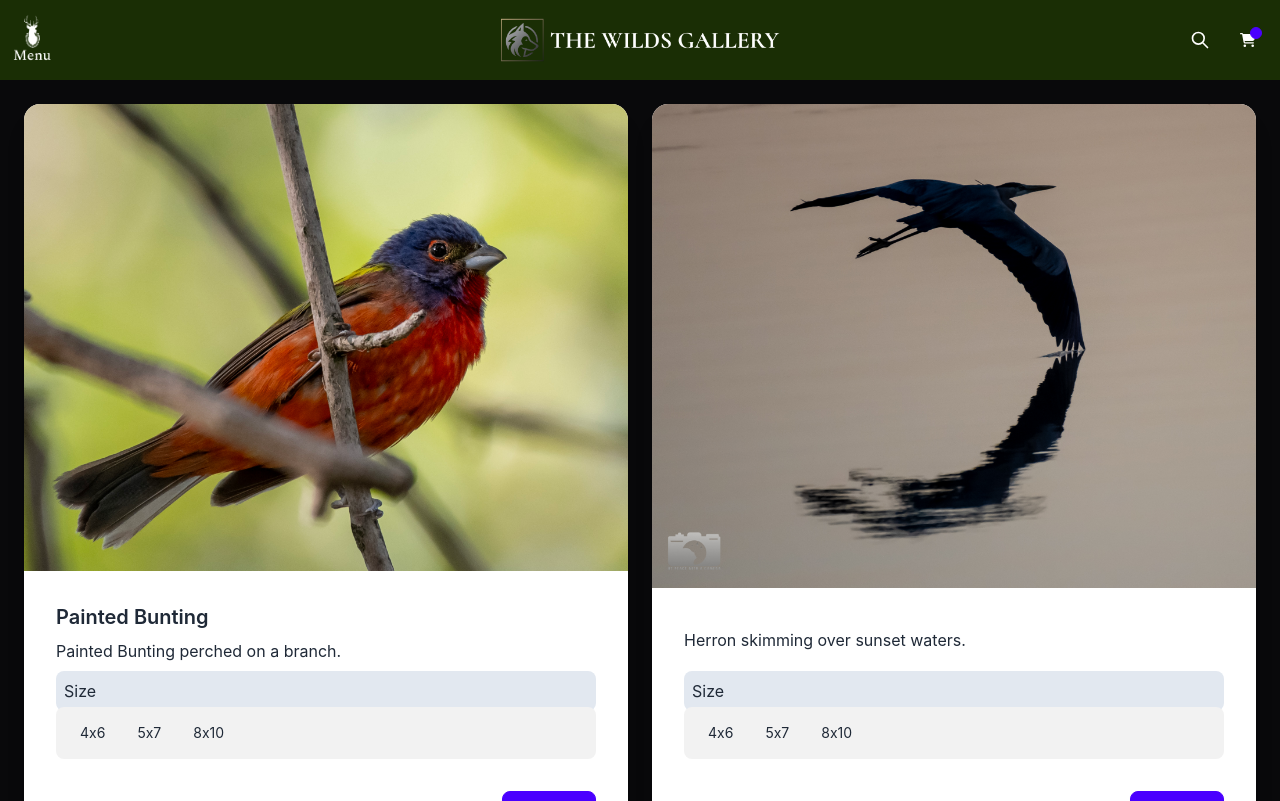
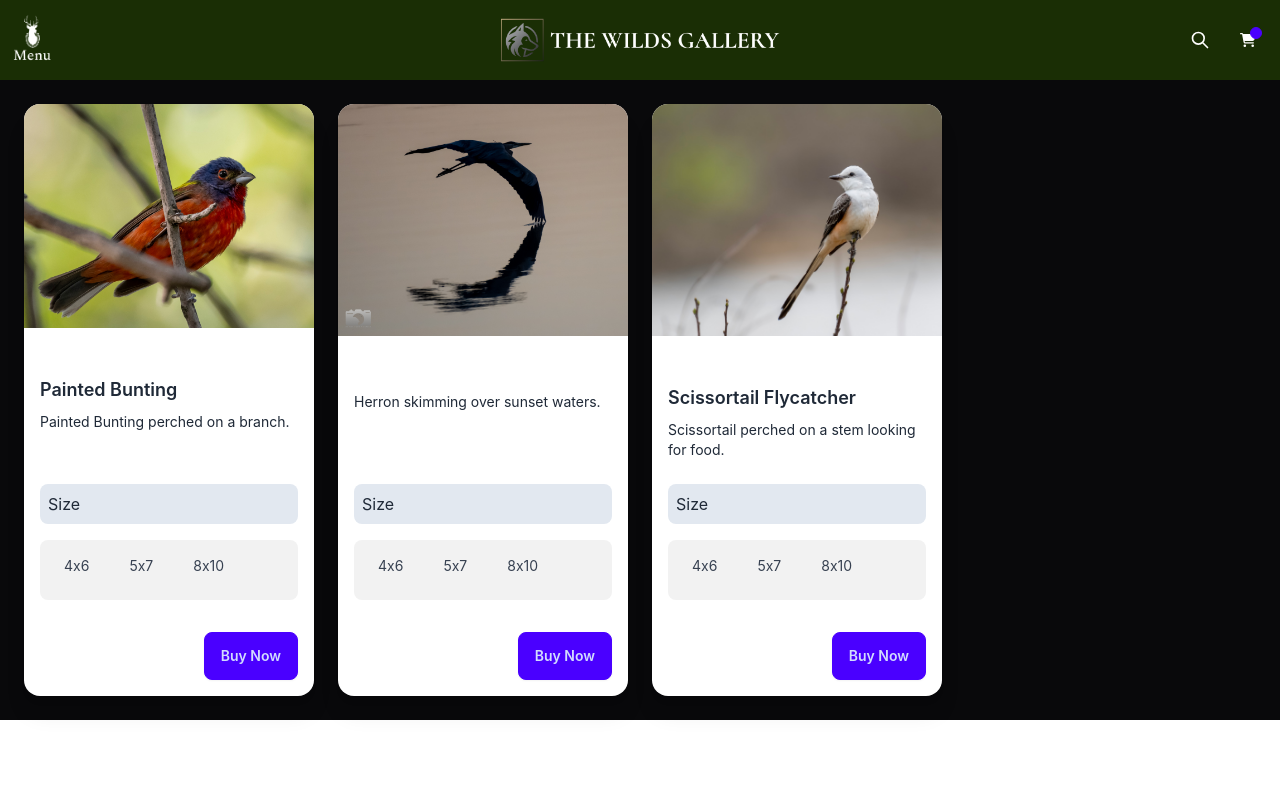
Before and after one commit to RHURST93/TheWilds, a React (Create React App) app: page /Prints in a window 1280 px wide. Shown: the top 801 px of the page. Built offline with nearby package versions, Linux system fonts and the light colour scheme.

Commit message:
styled the photos height

```diff
--- a/src/components/Canvas.js
+++ b/src/components/Canvas.js
@@ -15,19 +15,20 @@ const Canvas = () => {
   return (
     <>
       <Header />
-      <div className="p-6 bg-zinc-950 grid grid-cols-4 sm:grid-cols-2  gap-6">
+      <div className="p-6 bg-zinc-950 grid grid-cols-1 sm:grid-cols-2 lg:grid-cols-4 gap-6">
         {photos.map((photo) => (
-          <div className="col-span-1  card bg-base-100  shadow-xl">
+          <div
+            key={photo.id}
+            className="card bg-base-100 shadow-xl flex flex-col"
+          >
             <figure>
-              <img src={photo.image} alt={photo.description} />
+              <img  src={photo.image} alt={photo.description} className="w-full h-auto object-cover" />
             </figure>
-            <div className="card-body">
+            <div className="card-body flex-grow">
               <h2 className="card-title">{photo.name}</h2>
               <p>{photo.description}</p>
-
-              <h4 className="bg-slate-200 -mb-3 p-2 rounded-lg">Size</h4>
-
-              <ul className="menu menu-horizontal bg-base-200 rounded-lg">
+              <h4 className="bg-slate-200 p-2 rounded-lg">Size</h4>
+              <ul className="menu menu-horizontal bg-base-200 rounded-lg flex justify-around">
                 {["12x14", "14x16", "18x20"].map((size) => (
                   <li key={size}>
                     <a
@@ -40,11 +41,10 @@ const Canvas = () => {
                     </a>
                   </li>
                 ))}
-
               </ul>
             </div>
-            <div className="card-actions justify-end">
-              <button className="btn btn-primary mr-8 mb-5">Buy Now</button>
+            <div className="card-actions justify-end p-4">
+              <button className="btn btn-primary">Buy Now</button>
             </div>
           </div>
         ))}
--- a/src/components/Prints.js
+++ b/src/components/Prints.js
@@ -1,5 +1,4 @@
 import React, { useState } from "react";
-import { Link } from "react-router-dom";
 import Header from "../components/header.js";
 import { photos } from "../components/photo.js";
 
@@ -16,24 +15,29 @@ const Prints = () => {
   return (
     <>
       <Header />
-      <div className="p-6 bg-zinc-950 grid grid-cols-4 sm:grid-cols-2  gap-6">
+      <div className="p-6 bg-zinc-950 grid grid-cols-1 sm:grid-cols-2 md:grid-cols-3 lg:grid-cols-4 gap-6">
         {photos.map((photo) => (
-          <div className="col-span-1  card bg-base-100  shadow-xl">
-            <figure>
-              <img src={photo.image} alt={photo.description} />
+          <div key={photo.id} className="card bg-base-100 shadow-xl flex flex-col">
+            <figure className="relative object-cover mb-8 overflow-hidden ">
+              <img
+                src={photo.image}
+                alt={photo.description}
+                className="w-full  h-50 object-cover object-center transition-transform duration-300 ease-in-out"
+                style={{ objectPosition: "center top" }} // Adjust image position
+              />
             </figure>
-            <div className="card-body">
-              <h2 className="card-title">{photo.name}</h2>
-              <p>{photo.description}</p>
+            <div className="card-body flex-grow p-4">
+              <h2 className="card-title text-lg font-semibold">{photo.name}</h2>
+              <p className="text-sm">{photo.description}</p>
 
-              <h4 className="bg-slate-200 -mb-3 p-2 rounded-lg">Size</h4>
+              <h4 className="bg-slate-200 p-2 rounded-lg mt-4">Size</h4>
 
-              <ul className="menu menu-horizontal bg-base-200 rounded-lg">
+              <ul className="menu menu-horizontal bg-base-200 rounded-lg flex flex-wrap mt-2">
                 {["4x6", "5x7", "8x10"].map((size) => (
-                  <li key={size}>
+                  <li key={size} className="mr-2 mb-2">
                     <a
                       className={
-                        selectedSize[photo.id] === size ? "active" : ""
+                        selectedSize[photo.id] === size ? "text-blue-500 font-bold" : "text-gray-700"
                       }
                       onClick={() => handleSizeClick(photo.id, size)}
                     >
@@ -43,12 +47,11 @@ const Prints = () => {
                 ))}
               </ul>
             </div>
-            <div className="card-actions justify-end">
-              <button className="btn btn-primary mr-8 mb-5">Buy Now</button>
+            <div className="card-actions justify-end p-4">
+              <button className="btn btn-primary">Buy Now</button>
             </div>
           </div>
         ))}
-        ;
       </div>
     </>
   );
```
